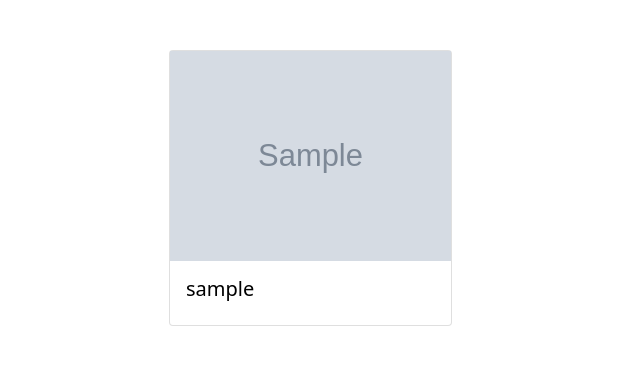
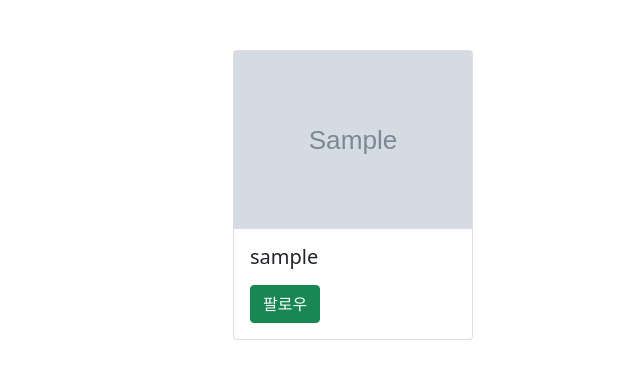
Before and after one commit to myo-05/ikmyeongram, a Django app: template igmsns/templates/user/following_list.html in a window 1280 px wide. Shown: the part 58-437 px from the top of the page, without its empty margins (23-663 px from the left). Run offline with Django 4.2, Linux system fonts and the light colour scheme; the template is opened without the code that fills it: most values are stand-ins (such as "Sample title", 1, 10 or a date in 2020); grey boxes marked "Sample" are stand-in pictures; some libraries are stand-ins or nearby versions.

Commit message:
modify follwing page

```diff
--- a/igmsns/templates/base.html
+++ b/igmsns/templates/base.html
@@ -74,7 +74,6 @@
       .banner_img{
         width: 50px
       }
-
 
       .profile-img-nav{
         height:50px;
--- a/igmsns/templates/sns/profile.html
+++ b/igmsns/templates/sns/profile.html
@@ -59,6 +59,7 @@
     border : none;
 }
 </style>
+
 <div class="profile">
     {% if author.user_img %}
     {% comment %} if문 - 프로필사진을 등록했다면 프로필사진 보여주기{% endcomment %}
@@ -79,7 +80,6 @@
     {% else %}
         <!-- 팔로우하기 버튼 시작!-->
         <div class="profile_nickname">
-        <!-- 프로필의 사용자 id가 현재 로그인된 사용자의 id(기본키)와 같다면 = 내 프로필 페이지라면 -->
             <div>
                 <!-- 상대 팔로우 여부에 따라 다른 버튼 보이기 -->
                 {% if request.user in author.followings.all %}
--- a/igmsns/templates/user/following_list.html
+++ b/igmsns/templates/user/following_list.html
@@ -10,12 +10,19 @@
 <style>
 
      .following_list_section{
-        width : 70vw;
+        width : 60vw;
         margin : 50px auto;
-
-
     }
 
+    a.image-link {
+        display: inline-block;
+        max-width: 100%;
+        height: auto;
+        text-align: center;
+      }
+    .list_profile-img{
+        max-width : 100%;
+    }
 </style>
 
 
@@ -25,29 +32,45 @@
 
         {% for following_user in following_users %}
 
-            <a href="{% url 'profile' author_id=following_user.id %}">
+
 
                 <div class="col">
-                    <div class="card">
-
-                        {% if following_user.user_img %}
-                        {% comment %} if문 - 프로필사진을 등록했다면 프로필사진 보여주기{% endcomment %}
-                        <image class="profile-img" src="{{following_user.user_img}}">
-                        {% else %}
-                        {% comment %} if문 - 프로필사진등록 안했다면 기본프로필 보여주기{% endcomment %}
-                        <image class="profile-img" src="{% static 'admin/img/default_img_profile.png' %}">
-                        {% endif %}
-
+                    <div class="card h-100">
+                        <a class="image-link" href="{% url 'profile' author_id=following_user.id %}">
+                            {% if following_user.user_img %}
+                            {% comment %} if문 - 프로필사진을 등록했다면 프로필사진 보여주기{% endcomment %}
+                            <image class="list_profile-img" src="{{following_user.user_img}}">
+                            {% else %}
+                            {% comment %} if문 - 프로필사진등록 안했다면 기본프로필 보여주기{% endcomment %}
+                            <image class="list_profile-img" src="{% static 'admin/img/default_img_profile.png' %}">
+                            {% endif %}
+                        </a>
                         <div class="card-body">
                             <h5 class="card-title">{{ following_user.username }}</h5>
                             <p class="card-text"></p>
+                                <!-- 팔로우하기 버튼 시작!-->
+                                <div class="profile_nickname">
+                                    <div>
+                                        <!-- 상대 팔로우 여부에 따라 다른 버튼 보이기 -->
+                                        {% if request.user in following_user.followings.all %}
+                                            <button class="unfollow-btn" onclick="location.href='{% url 'follow' following_user.id %}'">언팔로우</button>
+                                        {% else %}
+                                            <button class="btn btn-success follow-btn" onclick="location.href='{% url 'follow' following_user.id %}'">팔로우</button>
+                                        {% endif %}
+                                    </div>
+
+                                </div>
+
+                                <!-- 팔로우하기 버튼 끝 -->
+
+
                         </div>
                     </div>
                 </div>
 
                 {% empty %}
                     <p>팔로잉 중인 사용자가 없습니다.</p>
-            </a>
+
 
         {% endfor %}
     </div>
--- a/igmsns/user/views.py
+++ b/igmsns/user/views.py
@@ -123,7 +123,7 @@ def follow(request, user_id):
                 target_user.followings.remove(request.user) # 팔로우 삭제
             else: # 팔로우중이 아닌 경우
                 target_user.followings.add(request.user) # 팔로우
-        return redirect('profile', target_user.id) # 내 프로필인 경우 팔로우하지않고 프로필로 돌아옴
+        return redirect(request.META['HTTP_REFERER']) # 팔로우 완료하면 새로고침
     return redirect('sign-in') # 로그인이 되지 않은 경우 로그인 페이지로 넘어옴
 
 
```
Also changed, not shown: igmsns/templates/user/follower_list.html (+35 -11 lines).
